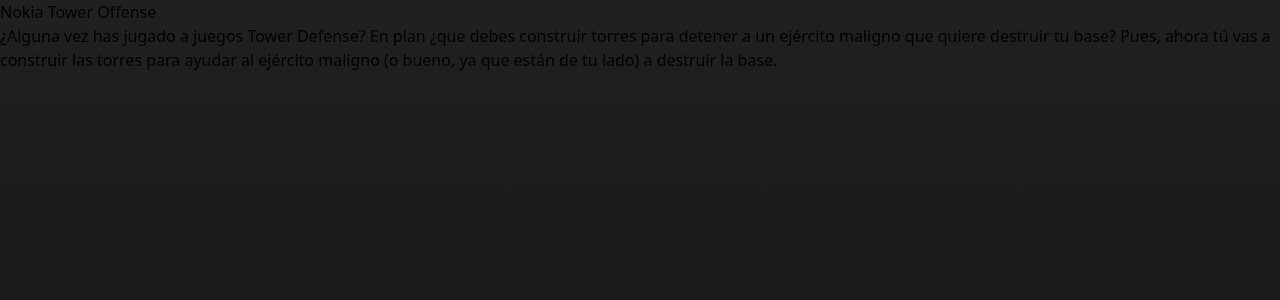
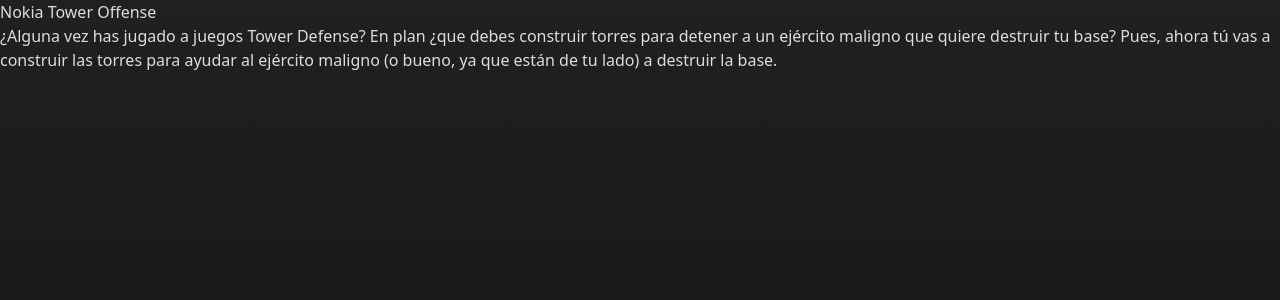
Before and after one commit to Libertifer/satart.tech, a PHP site: page / in a window 1280 px wide. Shown: the part 80-380 px from the top of the page. Run offline with PHP 8.4, Linux system fonts and the light colour scheme; some libraries are stand-ins or nearby versions.

Commit message:
Update style.css

```diff
--- a/css/style.css
+++ b/css/style.css
@@ -57,3 +57,7 @@
 nav > span:hover {
   background-image: linear-gradient(to bottom,var(--col-primarius-levior) 0%,var(--col-primarius-levis) 48%,var(--col-primarius) 53%,var(--col-primarius-fortis) 100%);
 }
+
+fieldset[id^="ludus-"] > p, legend {
+  color: var(--col-tertiarius);
+}
```
